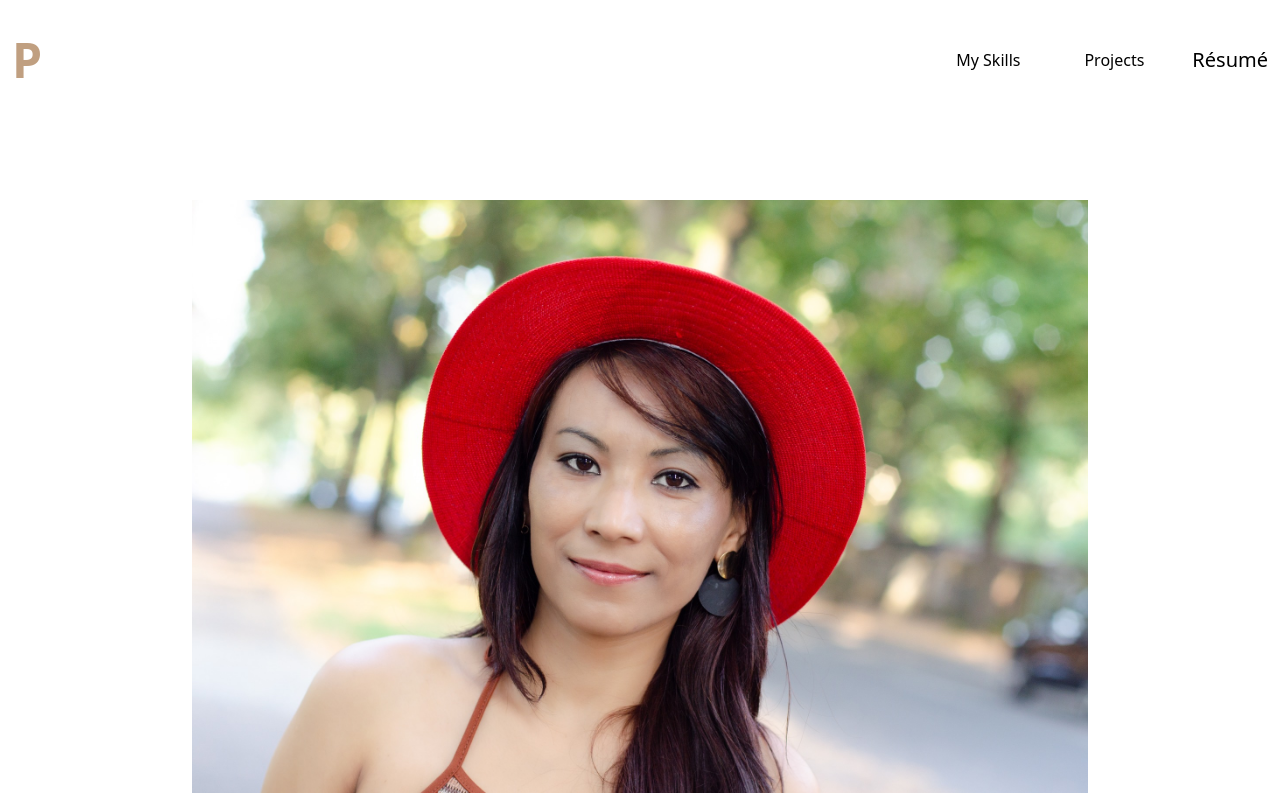
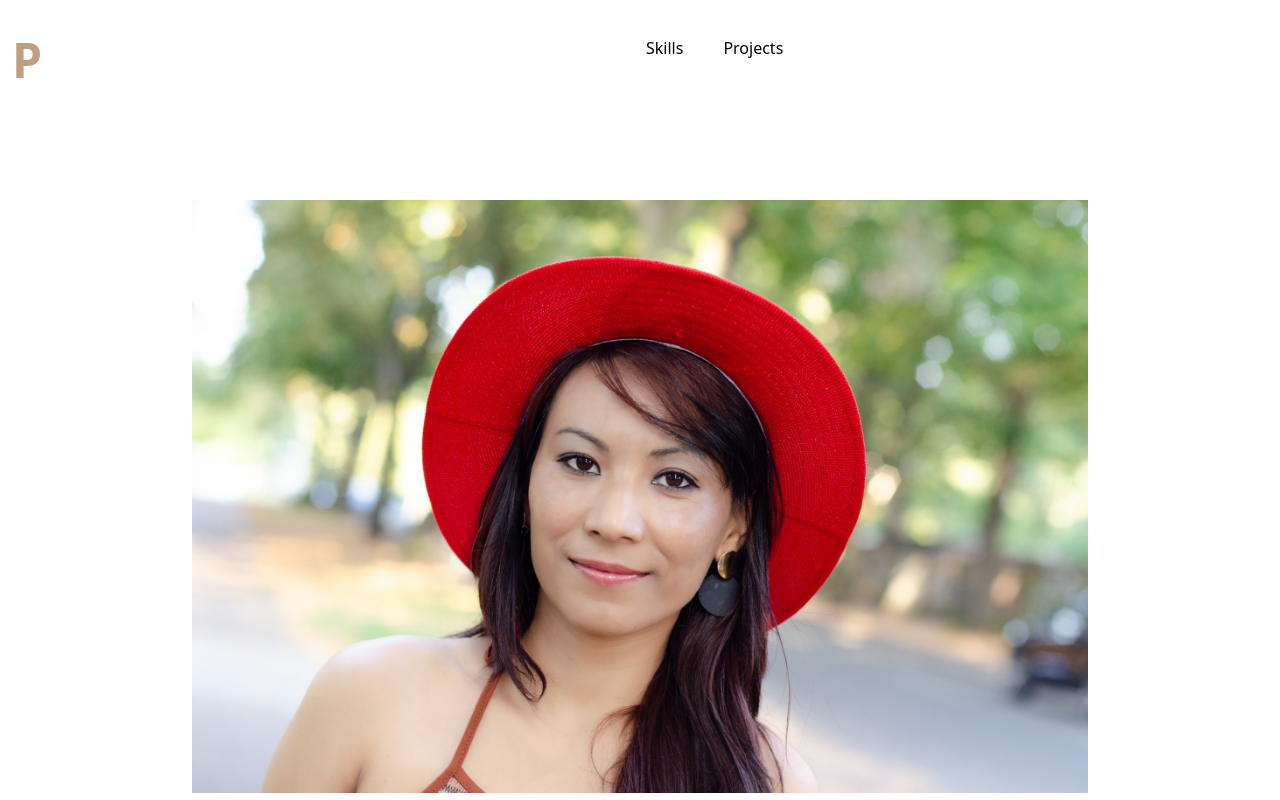
Before and after one commit to pr4t1ma/react-vite-portfolio, a React (Vite) app: page /react-vite-portfolio/contact in a window 1280 px wide. Shown: the top 800 px of the page. Built offline with nearby package versions, Linux system fonts and the light colour scheme.

Commit message:
Added backgroundColor section and link for the section

```diff
--- a/src/components/Header/Header.tsx
+++ b/src/components/Header/Header.tsx
@@ -1,27 +1,29 @@
 import { useState } from "react";
 import { Logo } from "../Logo/Logo";
-import { Menu } from "../Menu/Menu";
 
+const Menu = () => (
+  <ul className="flex gap-10">
+    <li>
+      <a href="#skills">Skills</a>
+    </li>{" "}
+    <li>
+      <a href="#projects">Projects</a>
+    </li>
+  </ul>
+);
 export const Header = () => {
   const [isMenuOpen] = useState(false);
 
-  const menuItems = [
-    { label: "My Skills", href: "/my skills" },
-    { label: "Projects", href: "/projects" },
-    // { label: "Experence", href: "/experence" },
-
-    // { label: "Contact", href: "/contact" },
-  ];
   return (
     <header className=" p-3 py-9">
       <div className="container mx-auto md:grid md:grid-cols-4 gap-3 lg:grid lg:grid-cols-2 ">
         <Logo />
         <div className="mobile-menu md:hidden">
           {isMenuOpen ? "x" : "="}
-          {isMenuOpen && <Menu items={menuItems} />}
+          {isMenuOpen && <Menu />}
         </div>
         <div className="desktop-menu hidden md:block lg:block">
-          <Menu items={menuItems} />
+          <Menu />
         </div>
       </div>
     </header>
--- a/src/components/Project/Project.tsx
+++ b/src/components/Project/Project.tsx
@@ -1,12 +1,15 @@
 import { faFigma, faGithub } from "@fortawesome/free-brands-svg-icons";
 import { faFolder, faGlobe } from "@fortawesome/free-solid-svg-icons";
 import { FontAwesomeIcon } from "@fortawesome/react-fontawesome";
+import ProjectImg from "../../assets/images/project.png";
+
 import { FC } from "react";
 type ProjactProps = {
   text: string;
   img?: string;
   title: string;
   figma?: string;
+  bgColor?: string;
   github?: string;
   web?: string;
 };
@@ -14,6 +17,7 @@ export const Project: FC<ProjactProps> = ({
   text,
   title,
   img,
+  bgColor = "gray",
   figma,
   github,
   web,
@@ -43,7 +47,12 @@ export const Project: FC<ProjactProps> = ({
         </div>
       </div>
       <div className="project-title">
-        <img src={img} alt="" />
+        <div
+          className=" overflow-hidden rounded-lg"
+          style={{ backgroundColor: bgColor }}
+        >
+          <img src={img || ProjectImg} alt="" />
+        </div>
         <h3 className="text-3xl text-warmGray-800 bold my-2">{title}</h3>
       </div>
       <div className="project-description">
--- a/src/components/TabbedPanels/TabbedPanelsData.ts
+++ b/src/components/TabbedPanels/TabbedPanelsData.ts
@@ -8,7 +8,7 @@ export const items = [
 
 export const panelsData = [
   {
-    heading: "HTMl  ",
+    heading: "HTML  ",
     date: "2014 ",
     text: `During my self-learning journey with HTML, I became fascinated by how important it is in web development. With regular practice and exploration, I quickly grew from a beginner to a confident HTML developer.
 `
--- a/src/pages/HomeComponents/Home.tsx
+++ b/src/pages/HomeComponents/Home.tsx
@@ -15,15 +15,21 @@ export const Home = () => {
   return (
     <div>
       <Layout>
-        <Intro />
-        <div>
+        <section className="">
+          <Intro />
+        </section>
+
+        <section id="skills" className="pt-5">
           <Heading text="My Skills" />
           <TabbedPanels />
+        </section>
+        <section id="projects" className="pt-5">
           <Heading text="My featured Projects" />
           {/* <FeaturedProject /> */}
           <div className="Projects container  mx-auto grid gap-3 grid-cols-1  my-5 md:grid md:grid-cols-2 lg:grid lg:grid-cols-3 lg:my-10">
             <Project
               img={imgBundesplaz}
+              bgColor="#F5C824"
               title="Bundesplatz kino"
               web="https://pr4t1ma.github.io/bundesplatz-kino/#/"
               github="https://github.com/pr4t1ma/bundesplatz-kino"
@@ -51,6 +57,7 @@ export const Home = () => {
 
             <Project
               img={imgBerlinbite}
+              bgColor="#ddc"
               title="Berlin bites"
               figma="https://www.figma.com/proto/IVBX8yWlBTr5jAuJU99CRT/Wireframe?node-id=480-23769&t=fb3oAlZFBfsLMSRi-1&scaling=min-zoom&content-scaling=fixed&page-id=143%3A29354&starting-point-node-id=143%3A31615"
               text="The problem we aim to solve with this website is helping users find the best restaurants in Berlin. Berlin Bites is an AI-driven restaurant recommender that analyzes user reviews to deliver personalized dining suggestions"
@@ -58,12 +65,13 @@ export const Home = () => {
             <Project
               img={imgTask}
               title="Tassk"
-              figma="https://www.figma.com/proto/HLS6XWJzJjfZAfafl3YXu6/Task-management-app?node-id=445-8052&t=tYhmJTxzb4kfJb5O-1&scaling=scale-down&content-scaling=fixed&page-id=7%3A2&starting-point-node-id=445%3A8122&show-proto-sidebar=1https://www.figma.com/proto/HLS6XWJzJjfZAfafl3YXu6/Task-management-app?node-id=420-7149&t=tYhmJTxzb4kfJb5O-1&scaling=scale-down&content-scaling=fixed&page-id=7%3A2&starting-point-node-id=420%3A7255&show-proto-sidebar=1https://www.figma.com/proto/HLS6XWJzJjfZAfafl3YXu6/Task-management-app?node-id=420-7211&t=tYhmJTxzb4kfJb5O-1&scaling=scale-down&content-scaling=fixed&page-id=7%3A2&starting-point-node-id=420%3A7255&show-proto-sidebar=1"
+              figma="https://www.figma.com/proto/HLS6XWJzJjfZAfafl3YXu6/Task-management-app?node-id=445-8052&t=tYhmJTxzb4kfJb5O-1&scaling=scale-down&content-scaling=fixed&page-id=7%3A2&starting-point-node-id=445%3A8122&show-proto-sidebar=1"
               text="The primary audience for the task management app consists of users working in IT companies. The main goal of this app is to enable users to work effectively and efficiently by prioritizing deadlines and tasks."
             />
             <Project
               img={imgHealth}
               title="Health App"
+              bgColor="#00A8AB"
               figma="https://www.figma.com/proto/iXi2ChI0nOwo3D3qPWXz7m/Health-app?node-id=424-2483&t=vQFsUL1HYAMFtaV0-1&scaling=min-zoom&content-scaling=fixed&page-id=424%3A2283&starting-point-node-id=424%3A2491"
               text="The problem we are addressing is managing health issues, specifically controlling blood pressure and sugar levels by tracking vital signs. Our solution aims to provide users with a comprehensive tool for monitoring their health metrics, offering personalized insights and alerts to help them maintain optimal health."
             />
@@ -85,7 +93,7 @@ export const Home = () => {
           features using JavaScript"
             />
           </div>
-        </div>
+        </section>
       </Layout>
     </div>
   );
```
Also changed, not shown: src/assets/images/project.png (added).
